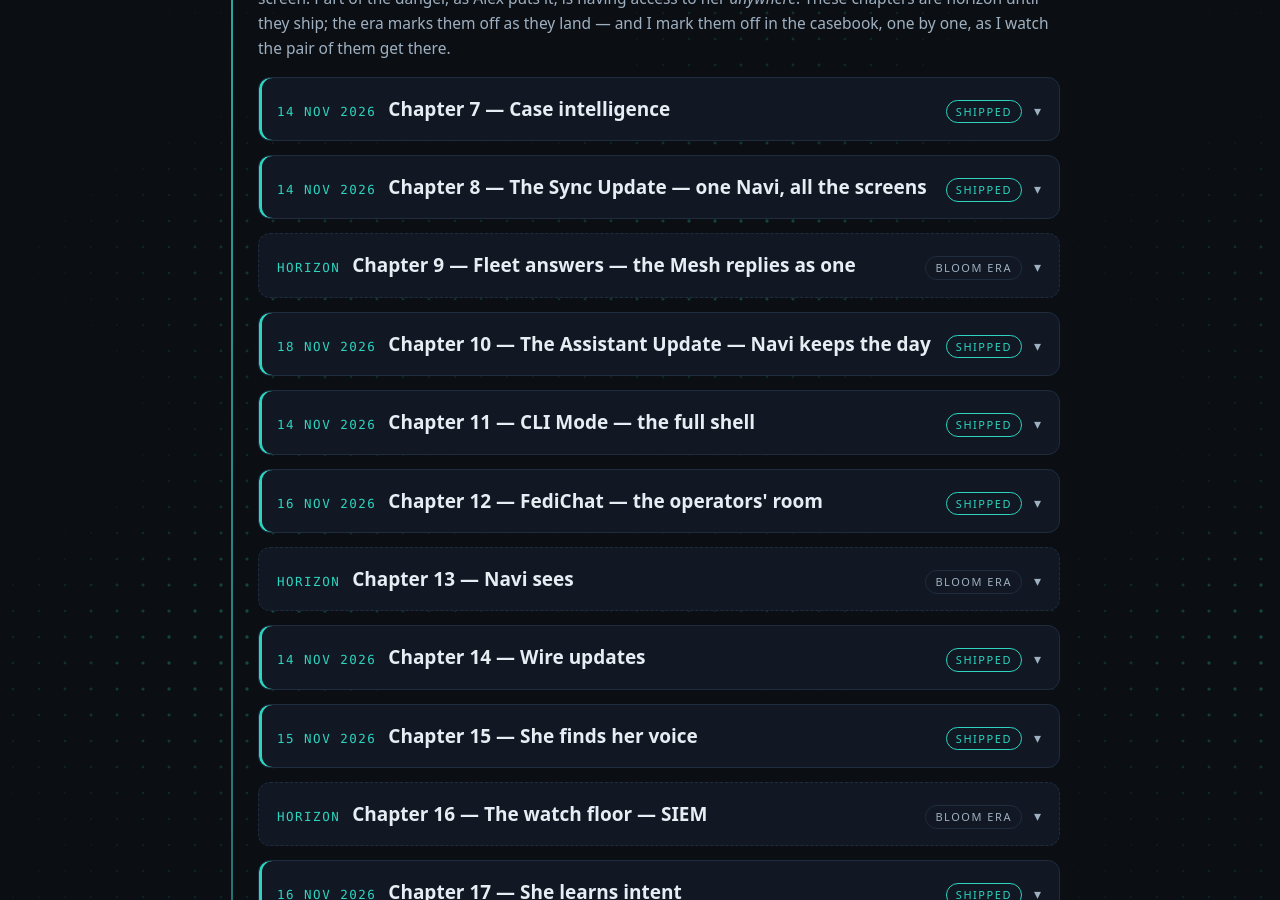
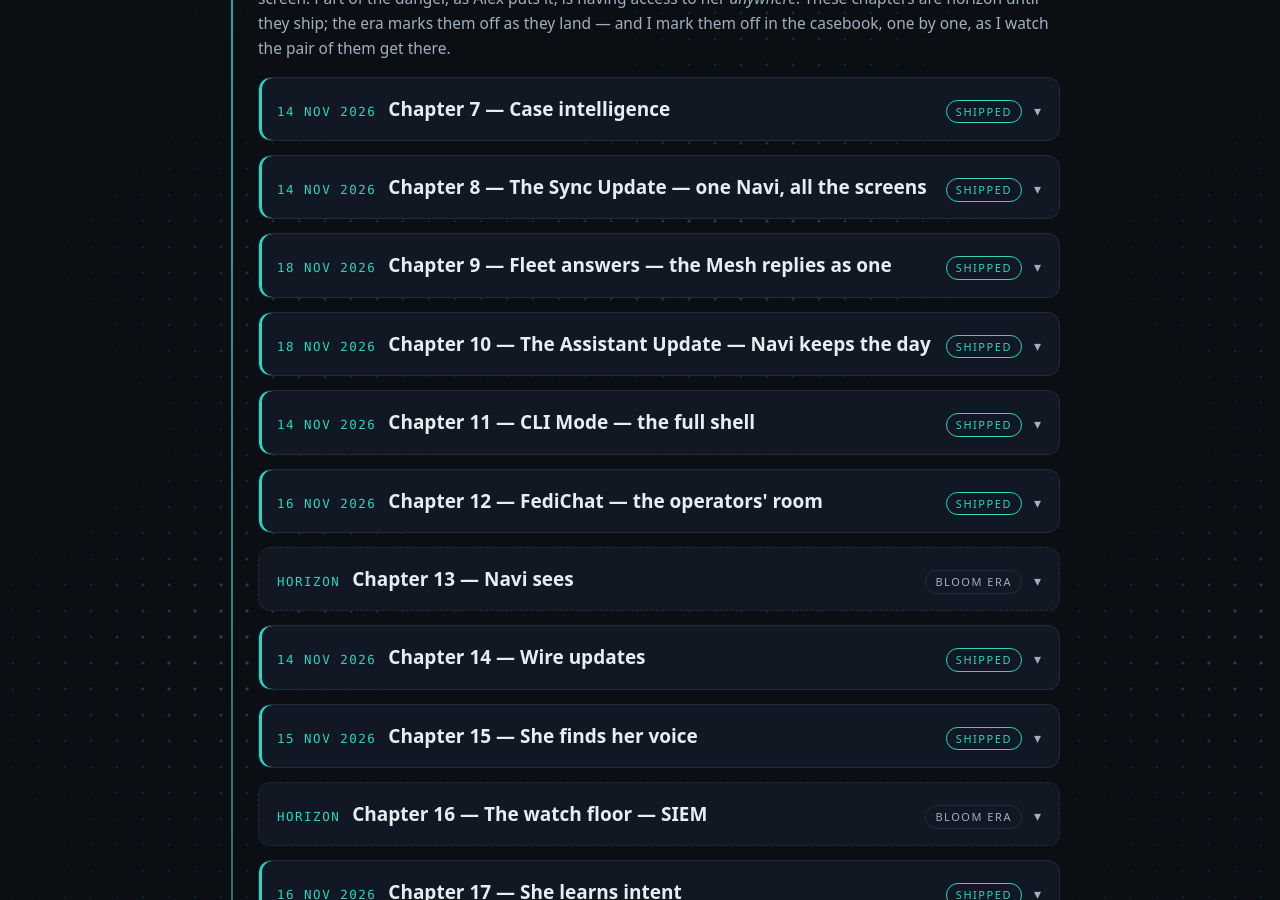
Before and after one commit to AlexKollar/nocturnerow, a Jekyll site: the page built from roadmap.html, in a window 1280 px wide and 900 px high, scrolled down 1449 px. Built offline with Jekyll 4.4.1, drawn with Linux system fonts in a browser that asks for light colours.

Commit message:
v0.6.1e site round: Edge pill to v0.6.1e (apex chip + projects), the Mesh page fleet tile ships, Roadmap Chapter 9 resolves SHIPPED 18 NOV 2026 with its movement

```diff
--- a/apex.html
+++ b/apex.html
@@ -3,14 +3,14 @@ layout: default
 title: Apex
 permalink: /apex.html
 share_image: /share-apex.png
-description: "Apex | Powered by Navi — a local-first AI partner for security work. Your hardware, your data, no landlord; open source under the AGPL v3. Stable v0.2.0 · Edge v0.6.0e."
+description: "Apex | Powered by Navi — a local-first AI partner for security work. Your hardware, your data, no landlord; open source under the AGPL v3. Stable v0.2.0 · Edge v0.6.1e."
 ---
 <main class="wrap">
 <div class="hero">
 <h1><span class="hglitch" data-text="Apex | Powered by Navi"><span id="apex-tagline" class="tagline-cursor">Apex | Powered by Navi</span></span></h1>
 </div>
 <section id="apex">
-  <span class="chip">Apex <b>v0.2.0 Stable</b> · Edge <b>v0.6.0e</b></span>
+  <span class="chip">Apex <b>v0.2.0 Stable</b> · Edge <b>v0.6.1e</b></span>
 <p>Apex runs entirely on your own hardware: your machine, your network, your data never leaves the building — and the model answering is Navi, the one it was built around.</p>
 <p style="font-size:18px;color:var(--text)"><b>Open source, top to bottom</b> — the app, the chips, the knowledge packs, the crypto tools, even this website. Nothing to take on faith; read it all.</p>
 <style>
--- a/mesh.html
+++ b/mesh.html
@@ -99,7 +99,7 @@ description: "Apex | Mesh — many machines, one mind. A federation of your own
 <div class="tile"><h3>A handshake, not an account</h3><p>Nodes pair by exchanging cards — a picture, carried by hand. No cloud directory, no account, no landlord in the middle. Each node keeps its own ledger of exactly who it trusts, and trust is pairwise: my friend is not automatically yours.</p></div>
 <div class="tile"><h3>The ask goes out whole</h3><p>When a node needs more muscle than it has, it sends the whole request to a stronger peer it trusts, and the answer comes back the same road. That is borrow, and it already ships: a small box thinks at the speed of the biggest machine on the Mesh.</p></div>
 <div class="tile"><h3>The answer is a federation</h3><p>Ring 2 — the federation — shipped in Apex v0.2.0: nodes gather into fedinets under a gateway's signed roster, and a member's ask can ride the net to the strongest machine on it. Its first fedinet, Rockport Mesh, was founded on 14 Nov 2026. A sensor like Pia can put a prompt to the whole Mesh at once — and the more nodes join, the faster the smallest node in the house gets.</p></div>
-<div class="tile"><h3>The fleet answers</h3><p>Borrow sends one ask to one stronger machine; a fleet answer sends one ask to the whole fleet at once. The ask divides into whole tasks — never split mid-thought — each answered whole by the machine best placed for it and signed with that machine's name, and the asker composes a single answer with the seams showing. The clock reads the longest task, not the sum of them: the smallest node in the house answers at the fastest machine's speed, plus one hop. Joining the fleet is a switch on the Federation page, off by default, left as freely as it is joined — and a machine that is dark, busy, or unwilling leaves a named gap in the answer, never a silent thinning. In bake now for Apex v0.6.1e.</p></div>
+<div class="tile"><h3>The fleet answers</h3><p>Borrow sends one ask to one stronger machine; a fleet answer sends one ask to the whole fleet at once. The ask divides into whole tasks — never split mid-thought — each answered whole by the machine best placed for it and signed with that machine's name, and the asker composes a single answer with the seams showing. The clock reads the longest task, not the sum of them: the smallest node in the house answers at the fastest machine's speed, plus one hop. Joining the fleet is a switch on the Federation page, off by default, left as freely as it is joined — and a machine that is dark, busy, or unwilling leaves a named gap in the answer, never a silent thinning. Shipped in Apex v0.6.1e — 18 Nov 2026.</p></div>
 </div>
 </section>
 <section>
--- a/projects.html
+++ b/projects.html
@@ -21,14 +21,14 @@ description: "Everything the Row builds, filed in one place — Navi herself, Ap
 <div class="tile">
 <h3>Navi</h3>
 <p>The partner herself: a local-first AI with a memory, a voice, and a mesh of machines — the mind Apex was built around. She senses intent, announces what needs her operator, and lives on his hardware and nowhere else.</p>
-<p style="color:var(--muted)">STATUS — One Navi, all the screens · Edge v0.6.0e</p>
+<p style="color:var(--muted)">STATUS — One Navi, all the screens · Edge v0.6.1e</p>
 <p><a class="btn solid" href="/navi.html">Meet Navi</a></p>
 <p><a class="btn sm" href="/roadmap.html">Her story — the Roadmap</a><a class="btn sm" href="https://github.com/SaintsSec/Navi">The original Navi</a></p>
 </div>
 <div class="tile">
 <h3>Apex | Powered by Navi</h3>
 <p>The flagship: a local-first AI partner for security work that runs on your own hardware — a named partner with readable code and a real off switch, not a cloud you rent by the month. Open source, top to bottom, under the GNU AGPL v3.</p>
-<p style="color:var(--muted)">STATUS — Stable v0.2.0 · Edge v0.6.0e</p>
+<p style="color:var(--muted)">STATUS — Stable v0.2.0 · Edge v0.6.1e</p>
 <p><a class="btn solid" href="/apex.html">Explore Apex</a></p>
 <p><a class="btn sm" href="https://github.com/AlexKollar/Apex">Source on GitHub</a><a class="btn sm" href="https://github.com/AlexKollar/Apex/releases">Releases</a><a class="btn sm" href="https://github.com/AlexKollar/Apex/wiki">Wiki</a></p>
 </div>
--- a/roadmap.html
+++ b/roadmap.html
@@ -152,10 +152,12 @@ description: "The story of Navi — set down by Ciel, the Row's chronicler, who
 </div>
 </details>
 
-<details class="tl-item horizon">
-<summary><span class="tl-date">HORIZON</span><span class="tl-title">Chapter 9 — Fleet answers — the Mesh replies as one</span><span class="tl-tag">BLOOM ERA</span></summary>
+<details class="tl-item">
+<summary><span class="tl-date">18 NOV 2026</span><span class="tl-title">Chapter 9 — Fleet answers — the Mesh replies as one</span><span class="tl-tag">SHIPPED</span></summary>
 <div class="tl-body">
 <p>The next chapter in the era — the Mesh page's drawing, made true. Borrowing sends one whole ask to one stronger machine; a fleet answer puts the ask to the whole Mesh at once. Navi divides it into whole tasks, each answered whole by the machine best placed for it, and composes the contributions into a single answer — every piece signed with the name of the machine that wrote it, the seams left visible. Nothing about the road changes: no split minds, no new trust, the same signed door and the same lend caps, one ledger entry per contribution. What is new is all Navi-side — the dividing, the composing, and the discipline of saying plainly when a node didn't answer. A sensor like Pia asks, the fleet contributes, and she receives one response. When it lands, I'll be able to tell you which machine said what. I always can.</p>
+<p><b>Shipped 18 Nov 2026 — Apex v0.6.1e.</b> It landed as drawn. Membership is a switch on the Federation page, off by default, joined and left at will, and held to the switch gate like every trust-bearing flip she owns. The fan-out runs in parallel under a deadline that ships a badged partial instead of a hang; a node that goes dark, refuses, or walks away mid-answer leaves its name in the gap, never a thinner silence. In a case, the plan and its contributions stand in the thread as their own record and file as leads with their machines' names on them — nothing files itself. What remains is the field's word: one ask, two machines, the seams read back on the real Mesh.</p>
+<p class="tl-links"><a href="https://github.com/AlexKollar/Apex/releases/tag/v0.6.1e">Release — Apex v0.6.1e</a><a href="https://github.com/AlexKollar/Apex/issues/293">GitHub — issue #293</a><a href="/mesh.html">The Mesh page</a></p>
 </div>
 </details>
 
```
